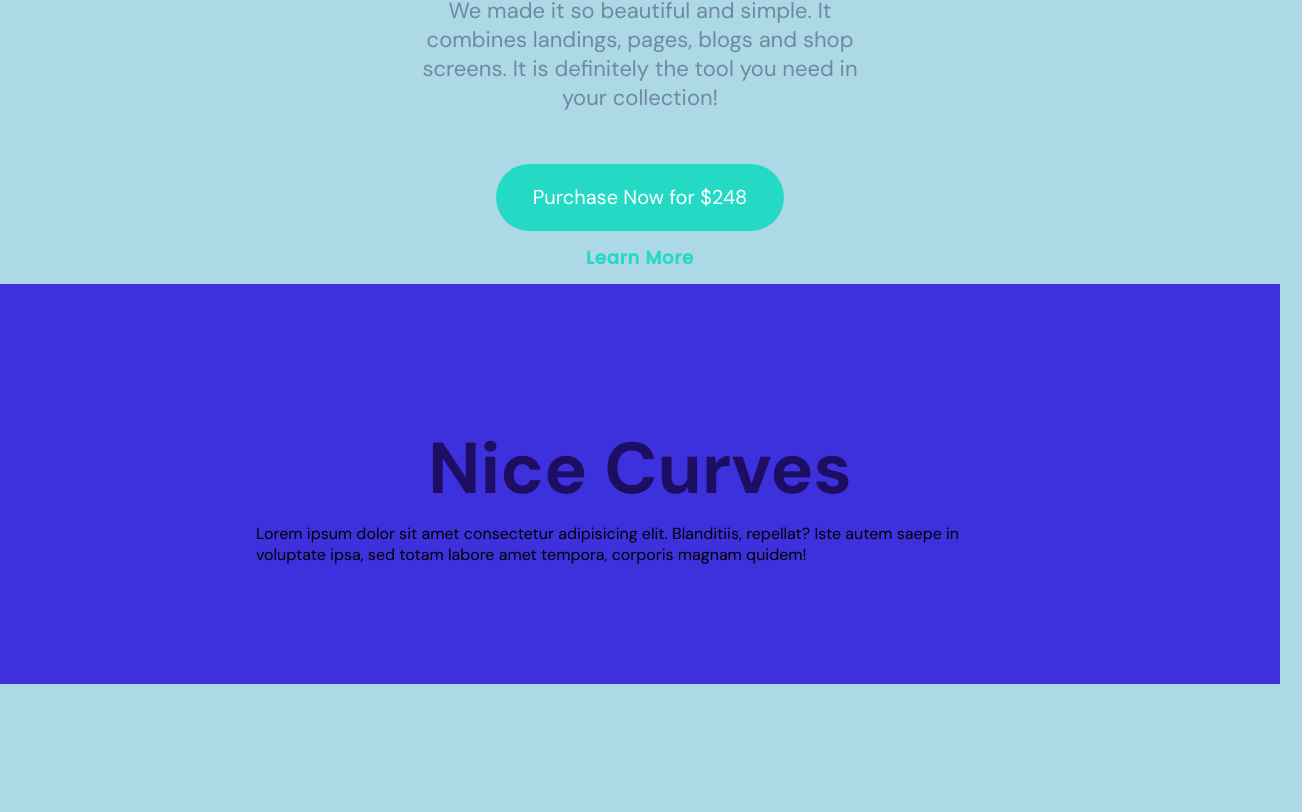
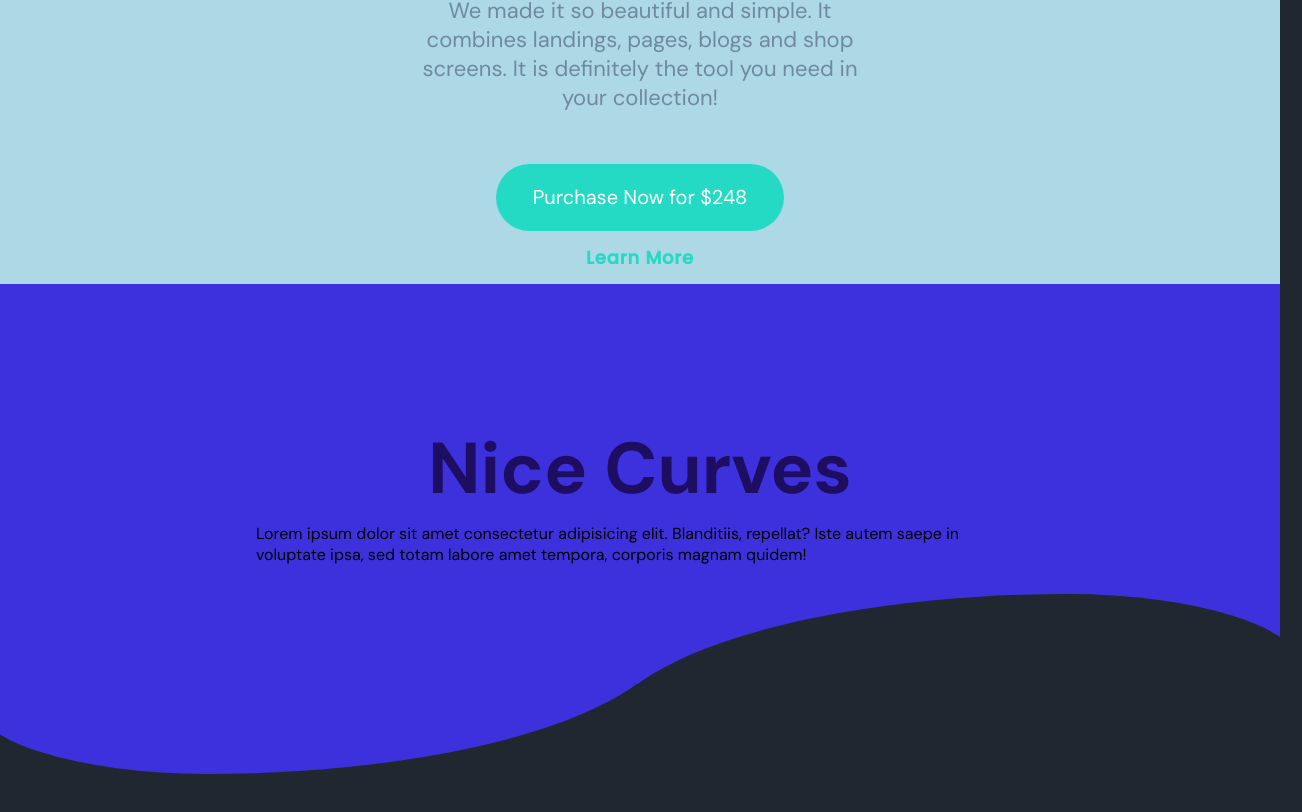
Before and after one commit to kineticstorytelling/Figma-Front-End-Practice-1, a plain HTML site: page index.html in a window 1280 px wide. Shown: the part 294-1106 px from the top of the page, 1302 px wide, since content can reach past the window. Before the commit the page ends 978 px from the top, so only its background shows below. Drawn offline with Linux system fonts and the light colour scheme.

Commit message:
addition of wave design in css

```diff
--- a/index.html
+++ b/index.html
@@ -30,6 +30,7 @@
     <section class="curves">
         <h1>Nice Curves</h1>
         <p>Lorem ipsum dolor sit amet consectetur adipisicing elit. Blanditiis, repellat? Iste autem saepe in voluptate ipsa, sed totam labore amet tempora, corporis magnam quidem!</p>
+        <div class="curve_btm"></div>
     </section>
 </body>
 </html>
--- a/styles.css
+++ b/styles.css
@@ -8,7 +8,8 @@
     font-family: var(--ff-primary);
 }
 body{
-    background: lightblue;
+    overflow-x: hidden;
+    background-color: #202731;
 }
 
 :root{
@@ -25,6 +26,7 @@ header{
     justify-content: center;
     padding: 30px 10s;
     flex-wrap: wrap;
+    background-color: lightblue;
 }
 
 .logo{
@@ -96,6 +98,7 @@ i:hover{
 	align-items: center;
 	justify-content: center;
     flex-direction: column;
+    background: lightblue;
 
 }
 
@@ -146,3 +149,30 @@ section {
 .curves{
     background: #3c31dd;
 }
+.curve_btm {
+    position: absolute;
+    height: 225px;
+    width: 100%;
+    bottom: 0;
+}
+.curve_btm::before{
+    content: '';
+    display: block;
+    position: absolute;
+    border-radius: 100% 50%;
+    width: 55%;
+    height: 100%;
+    background-color: #202731;
+    transform: translate(85%, 60%);
+}
+.curve_btm::after{
+    content: '';
+    display: block;
+    position: absolute;
+    border-radius: 100% 50%;
+    width: 55%;
+    height: 100%;
+    background-color: #3c31dd;
+    transform: translate(-4%, 40%);
+    z-index: -1;
+}
```
